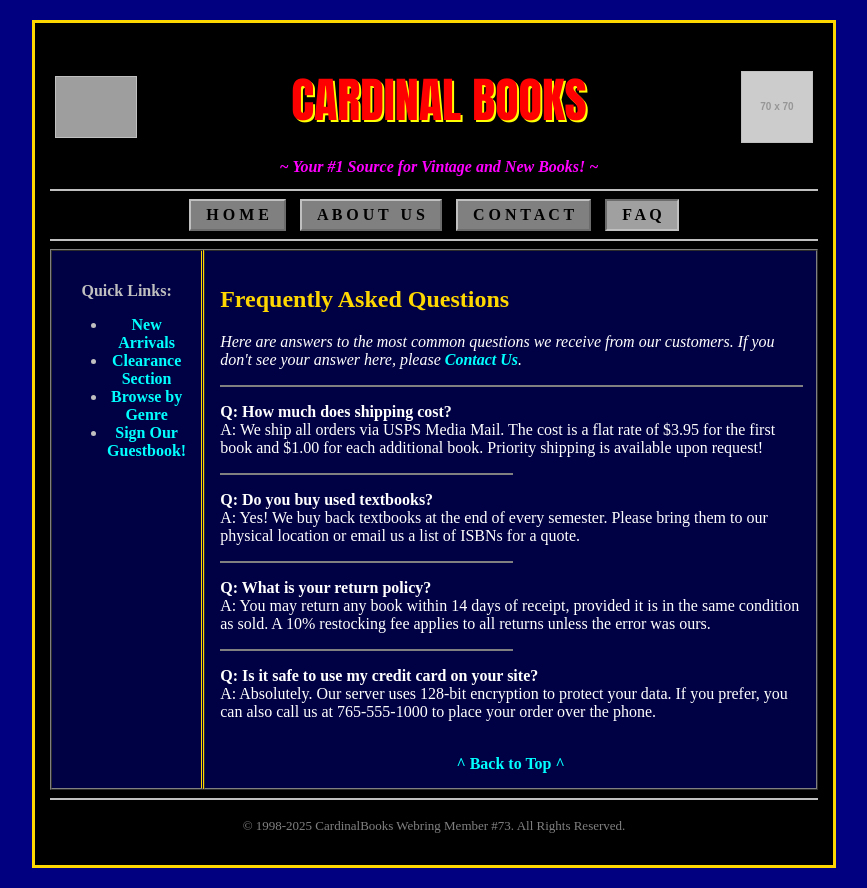
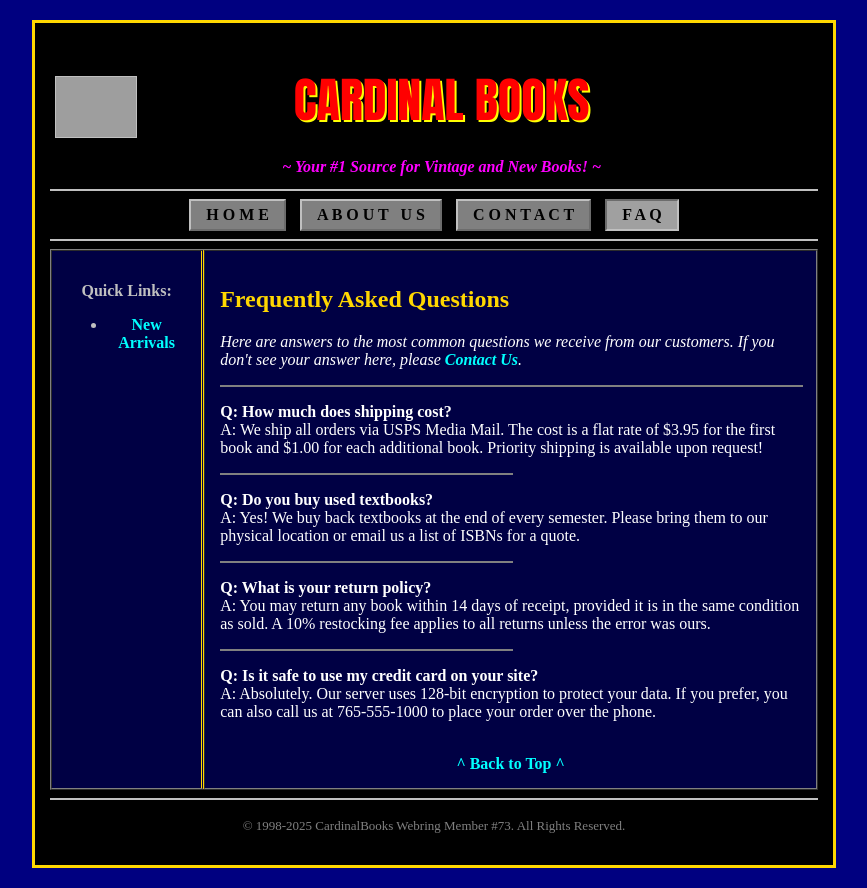
Before and after one commit to leviklein-bsu/PBL2, a plain HTML site: page faq.html in a window 1280 px wide. Shown: the whole page, without its empty margins (206-1073 px from the left). Drawn offline with Linux system fonts and the light colour scheme; grey boxes are pictures that could not be loaded; placeholder pictures from the web are drawn by us.

Commit message:
Update faq.html

```diff
--- a/faq.html
+++ b/faq.html
@@ -68,7 +68,8 @@
                     <i class="blinker">~ Your #1 Source for Vintage and New Books! ~</i>
                 </td>
                 <td width="10%">
-                    <img src="https://placehold.co/70x70/FFFF00/000000?text=GEOCITIES" alt="Geocities Style Icon" border="1">
+                    <!-- Empty cell for spacing (Geocities removed) -->
+                    &nbsp;
                 </td>
             </tr>
         </table>
@@ -94,13 +95,9 @@
             <td width="20%" valign="top" style="border-right: 3px double #FFD700;">
                 <p><b>Quick Links:</b></p>
                 <ul>
-                    <li><a href="index.html#new">New Arrivals</a></li>
-                    <li><a href="index.html#sale">Clearance Section</a></li>
-                    <li><a href="index.html#genres">Browse by Genre</a></li>
-                    <li><a href="index.html#guestbook">Sign Our Guestbook!</a></li>
+                    <li><a href="new.html">New Arrivals</a></li>
                 </ul>
                 <p>&nbsp;</p>
-                <!-- GIF removed from here to match Contact page style -->
             </td>
 
             <!-- Right Column for FAQ Content -->
```
